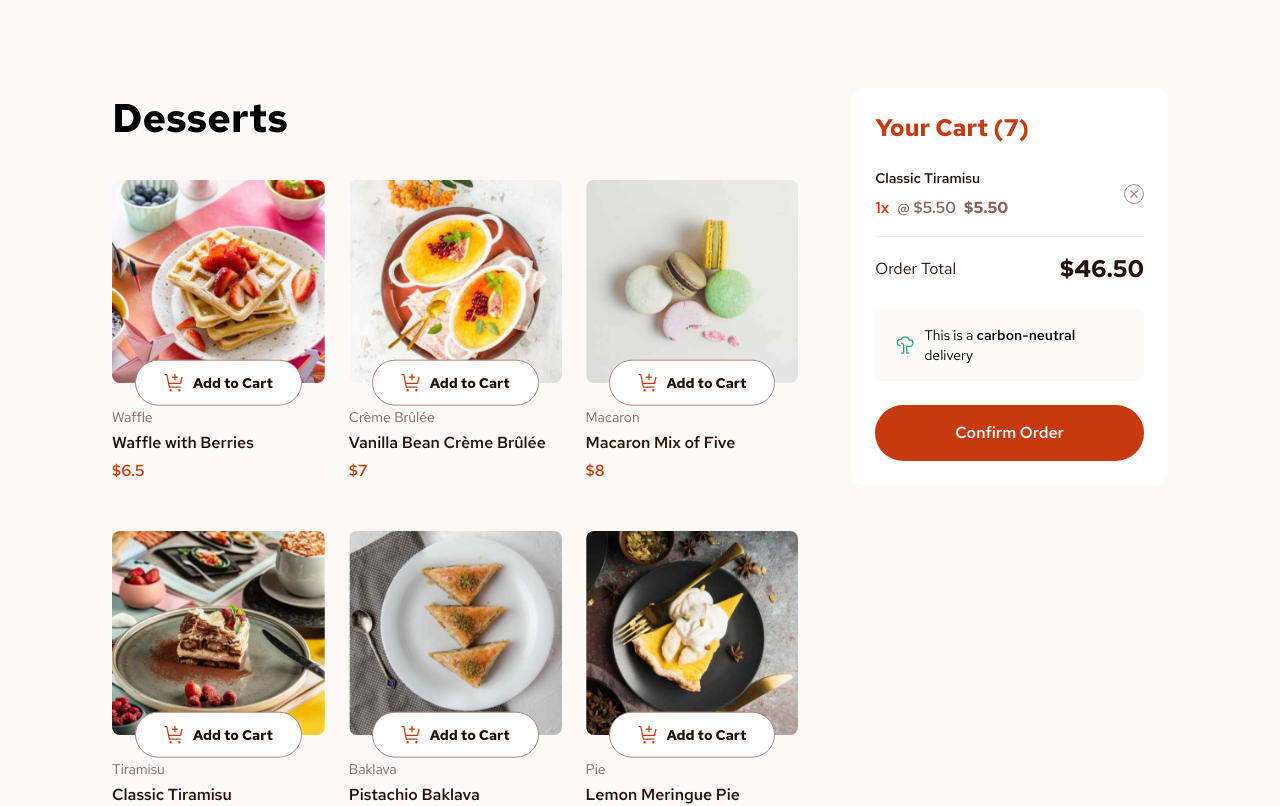
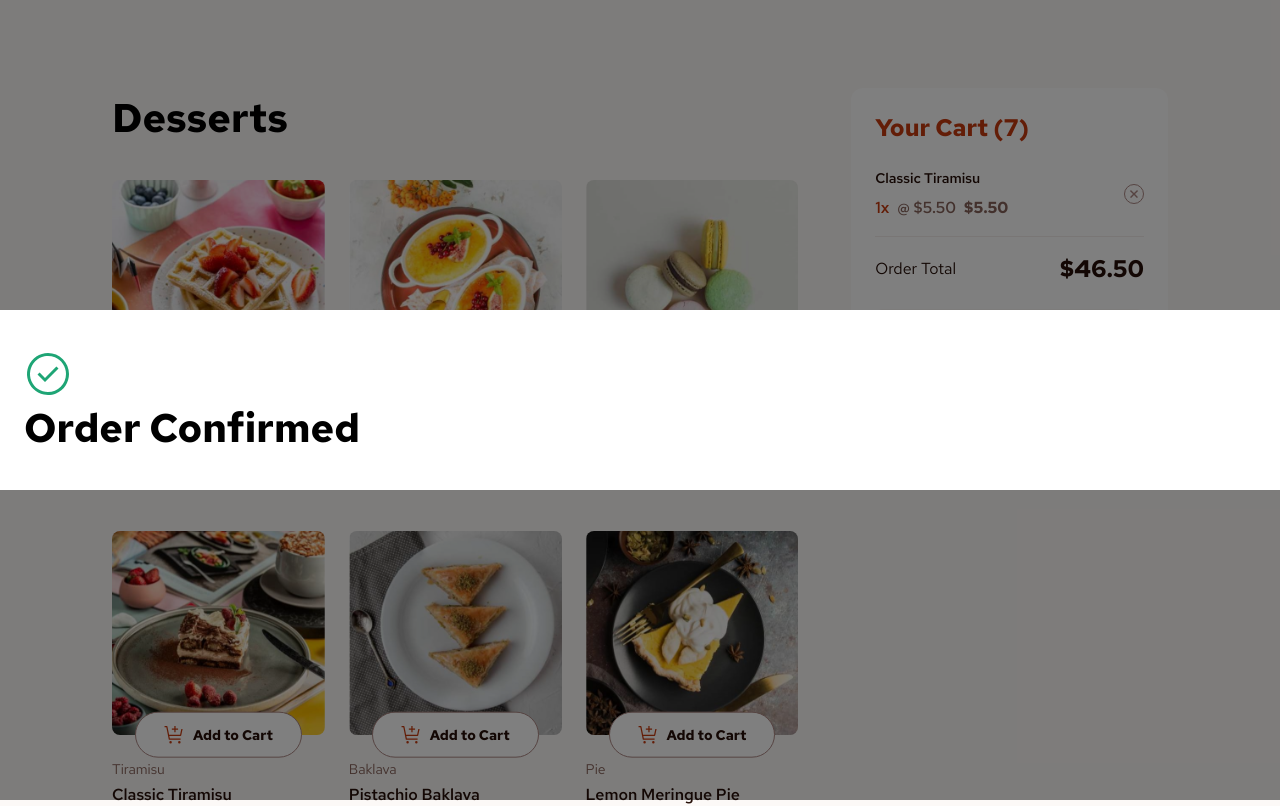
Before and after one commit to EdwardShanahan9/product_list_with_cart, a React (Vite) app: page / in a window 1280 px wide. Shown: the top 806 px of the page. Built offline with nearby package versions, Linux system fonts and the light colour scheme.

Commit message:
Created OrderConfirmed component

```diff
--- /dev/null
+++ b/src/components/OrderConfirmed/OrderConfirmed.jsx
@@ -0,0 +1,15 @@
+import ConfirmIcon from "../../assets/images/icon-order-confirmed.svg";
+
+const OrderConfirmed = () => {
+  return (
+    <div className="absolute left-0 top-0 flex items-center justify-center bg-black/50 h-full w-full">
+      <div className="bg-white w-full pt-10 px-6">
+        <img className="" src={ConfirmIcon} alt="Tick Icon" />
+
+        <h1 className="text-4xl font-primaryBold mb-8">Order Confirmed</h1>
+      </div>
+    </div>
+  );
+};
+
+export default OrderConfirmed;
--- a/src/layout/MainLayout/MainLayout.jsx
+++ b/src/layout/MainLayout/MainLayout.jsx
@@ -1,3 +1,4 @@
+import OrderConfirmed from "../../components/OrderConfirmed/OrderConfirmed";
 import Cart from "./Cart/Cart";
 import Products from "./Products/Products";
 
@@ -6,6 +7,7 @@ const MainLayout = () => {
     <div className="lg:flex lg:justify-between">
       <Products />
       <Cart />
+      <OrderConfirmed />
     </div>
   );
 };
```
Also changed, not shown: src/assets/images/icon-order-confirmed.svg (renamed from public/assets/images/icon-order-confirmed.svg).
